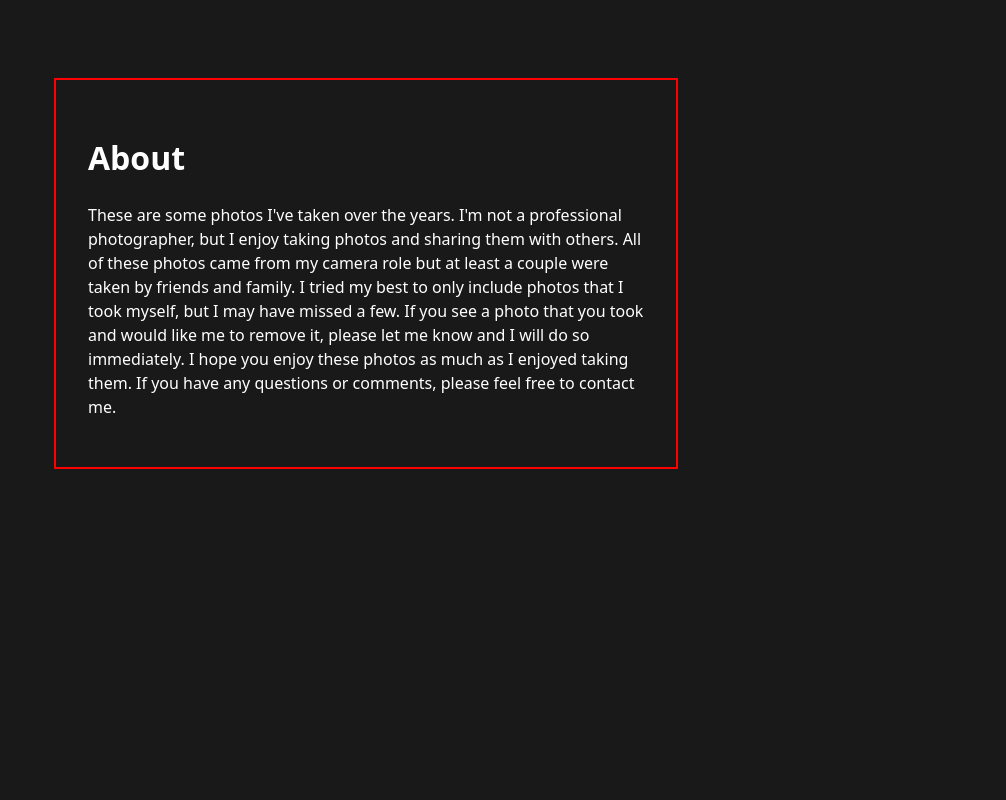
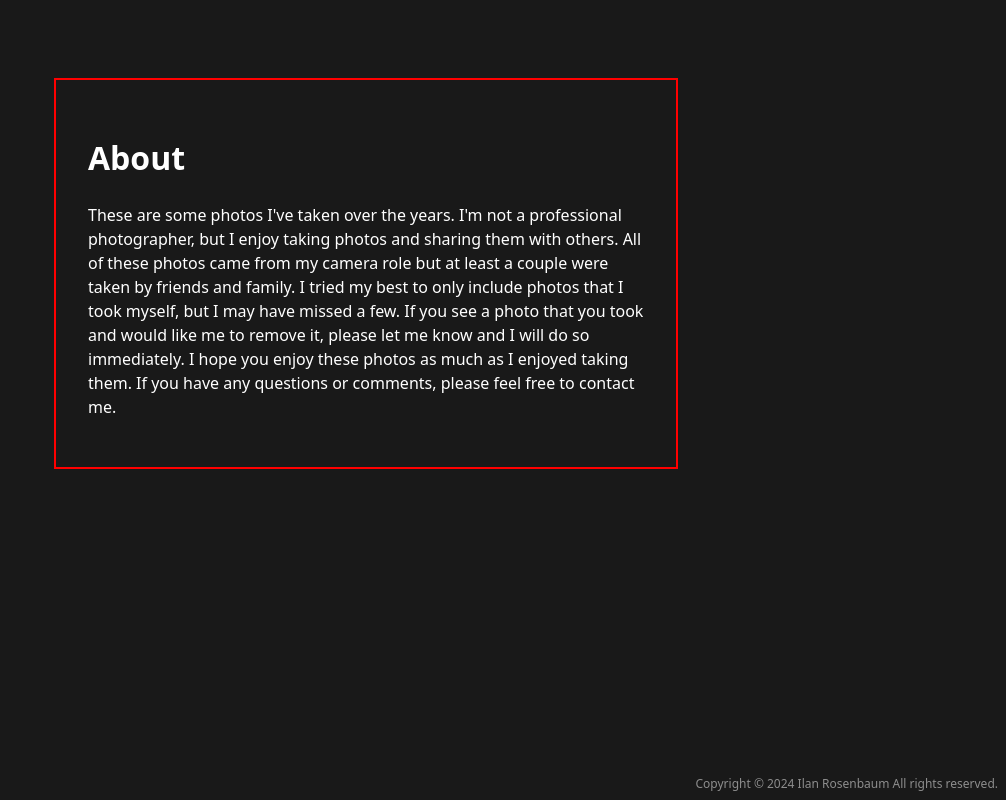
Before and after one commit to ilanRosenbaum/website, a React (Create React App) app: page /photography/info in a window 1280 px wide. Shown: the whole page, without its empty margins (274-1280 px from the left). Built offline with nearby package versions, Linux system fonts and the light colour scheme.

Commit message:
Add copyright tag

```diff
--- a/src/components/MarkdownPage.tsx
+++ b/src/components/MarkdownPage.tsx
@@ -21,6 +21,7 @@ const MarkdownPage: React.FC<{ source: string }> = ({ source }) => {
       <div className="markdown-container">
         <ReactMarkdown className="markdown">{markdown}</ReactMarkdown>
       </div>
+      <div className="absolute bottom-2 right-2 text-xs text-white opacity-50">Copyright © 2024 Ilan Rosenbaum All rights reserved.</div>
     </div>
   );
 };
--- a/src/components/SierpinskiHexagon.tsx
+++ b/src/components/SierpinskiHexagon.tsx
@@ -38,8 +38,7 @@ export const minConfig: HexagonConfig = {
       opacity: 1.0
     }
   },
-  actions: {
-  },
+  actions: {},
   images: {},
   text: {},
   backButton: {
@@ -339,7 +338,7 @@ const SierpinskiHexagon: React.FC<{ config: HexagonConfig }> = ({ config }) => {
             yi = polygon[i][1];
           const xj = polygon[j][0],
             yj = polygon[j][1];
-          const intersect = (yi > point[1]) !== (yj > point[1]) && point[0] < ((xj - xi) * (point[1] - yi)) / (yj - yi) + xi;
+          const intersect = yi > point[1] !== yj > point[1] && point[0] < ((xj - xi) * (point[1] - yi)) / (yj - yi) + xi;
           if (intersect) inside = !inside;
         }
         return inside;
@@ -424,6 +423,7 @@ const SierpinskiHexagon: React.FC<{ config: HexagonConfig }> = ({ config }) => {
       <div className="items-center justify-center">
         <svg ref={svgRef} style={{ position: "relative", zIndex: 1 }} />
       </div>
+      <div className="absolute bottom-2 right-2 text-xs text-white opacity-50">Copyright © 2024 Ilan Rosenbaum All rights reserved.</div>
     </div>
   );
 };
--- a/src/components/TiledPlane.tsx
+++ b/src/components/TiledPlane.tsx
@@ -166,10 +166,7 @@ const TiledPlane: React.FC<TiledPlaneProps> = ({ photos, backTo }) => {
         <svg ref={svgRef} className="mx-auto"></svg>
       </div>
       {selectedPhoto && (
-        <div
-          className="fixed inset-0 bg-black bg-opacity-50 flex items-center justify-center z-20"
-          onClick={closeFullscreen}
-        >
+        <div className="fixed inset-0 bg-black bg-opacity-50 flex items-center justify-center z-20" onClick={closeFullscreen}>
           <img src={selectedPhoto} alt="" className="max-w-[60%] max-h-[90%] object-contain" onClick={(e) => e.stopPropagation()} />
           <button
             className={`absolute left-[15%] top-1/2 transform -translate-y-1/2 w-12 h-12 rounded-full bg-transparent text-[#ffebcd] text-4xl font-bold font-mono flex items-center justify-center transition-opacity duration-300 ${
@@ -189,6 +186,7 @@ const TiledPlane: React.FC<TiledPlaneProps> = ({ photos, backTo }) => {
           </button>
         </div>
       )}
+      <div className="absolute bottom-2 right-2 text-xs text-white opacity-50">Copyright © 2024 Ilan Rosenbaum All rights reserved.</div>
     </div>
   );
 };
```
